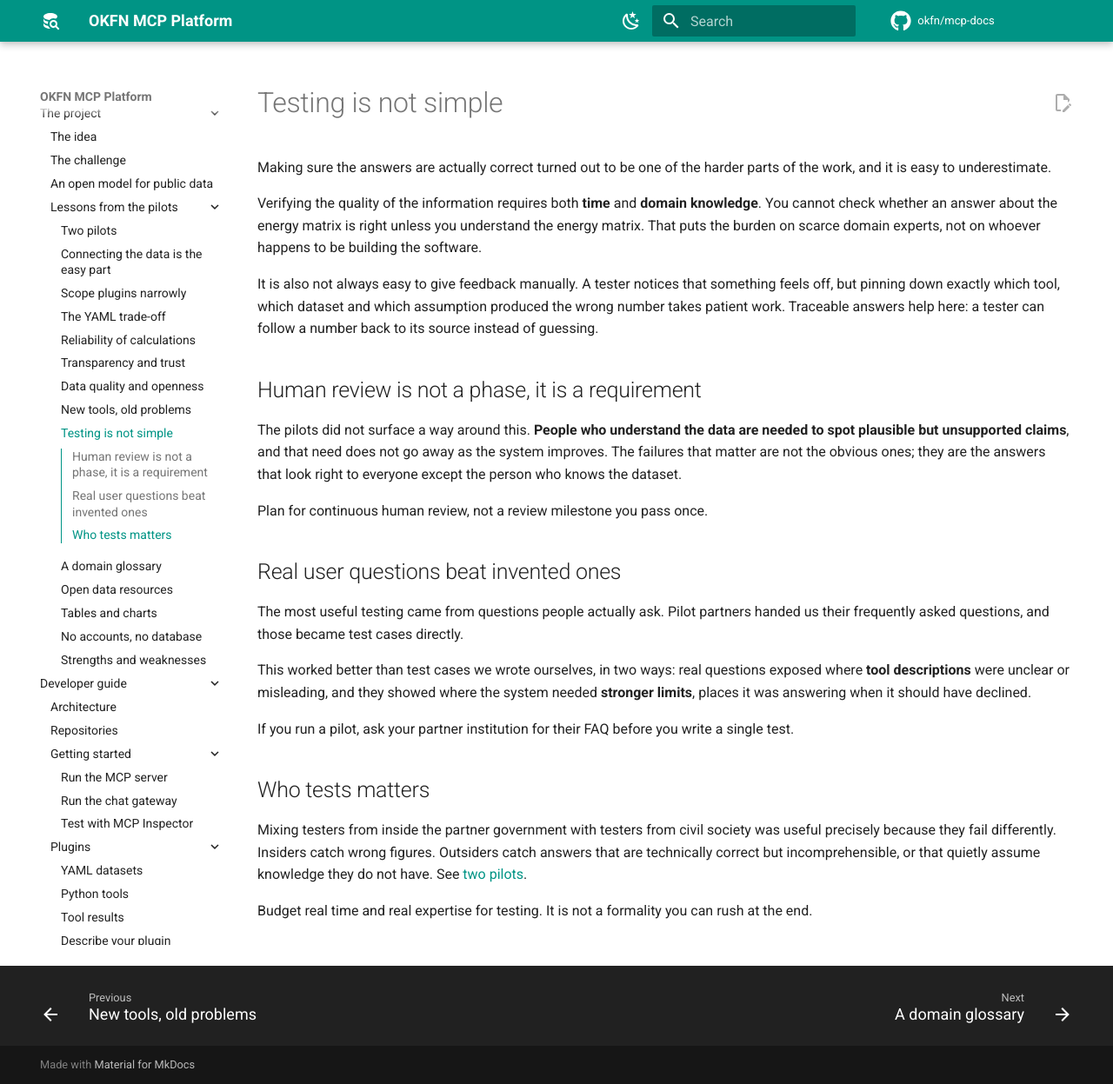
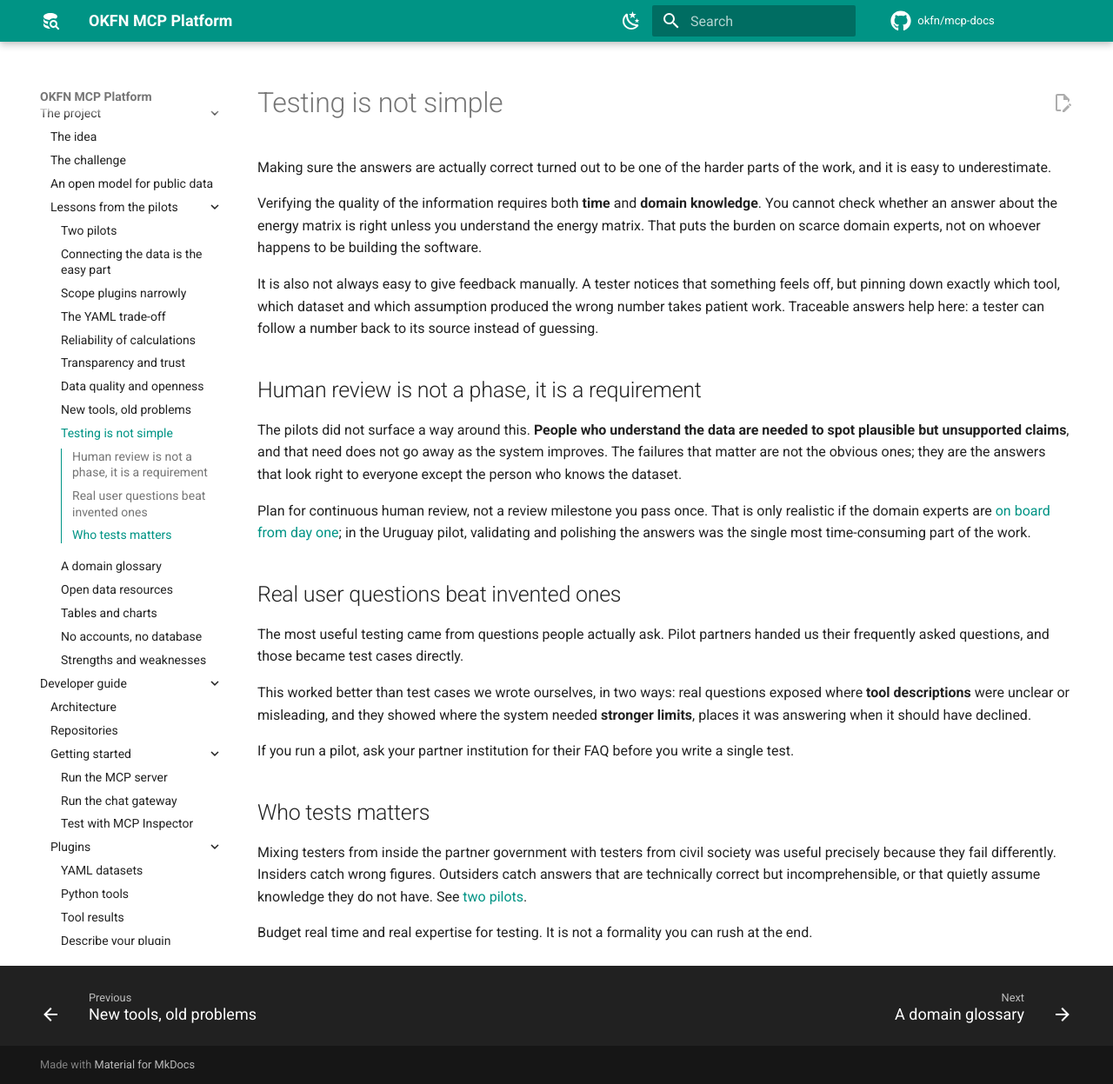
Before and after one commit to okfn/mcp-docs, an MkDocs documentation site: the page built from docs/lessons/testing.md, in a window 1280 px wide and 1247 px high. Shown: the whole window at 87% size. Built offline with MkDocs 1.6.1 and Material for MkDocs 9.7.7, drawn with Linux system fonts in a browser that asks for light colours; comment, search, counter and statistics services are not loaded.

Commit message:
+ experts

```diff
--- a/docs/lessons/testing.md
+++ b/docs/lessons/testing.md
@@ -24,6 +24,9 @@ are not the obvious ones; they are the answers that look right to
 everyone except the person who knows the dataset.
 
 Plan for continuous human review, not a review milestone you pass once.
+That is only realistic if the domain experts are [on board from day
+one](partners.md); in the Uruguay pilot, validating and polishing the
+answers was the single most time-consuming part of the work.
 
 ## Real user questions beat invented ones
 
```
Also changed, not shown: docs/lessons/summary.md (+3 -0 lines).
